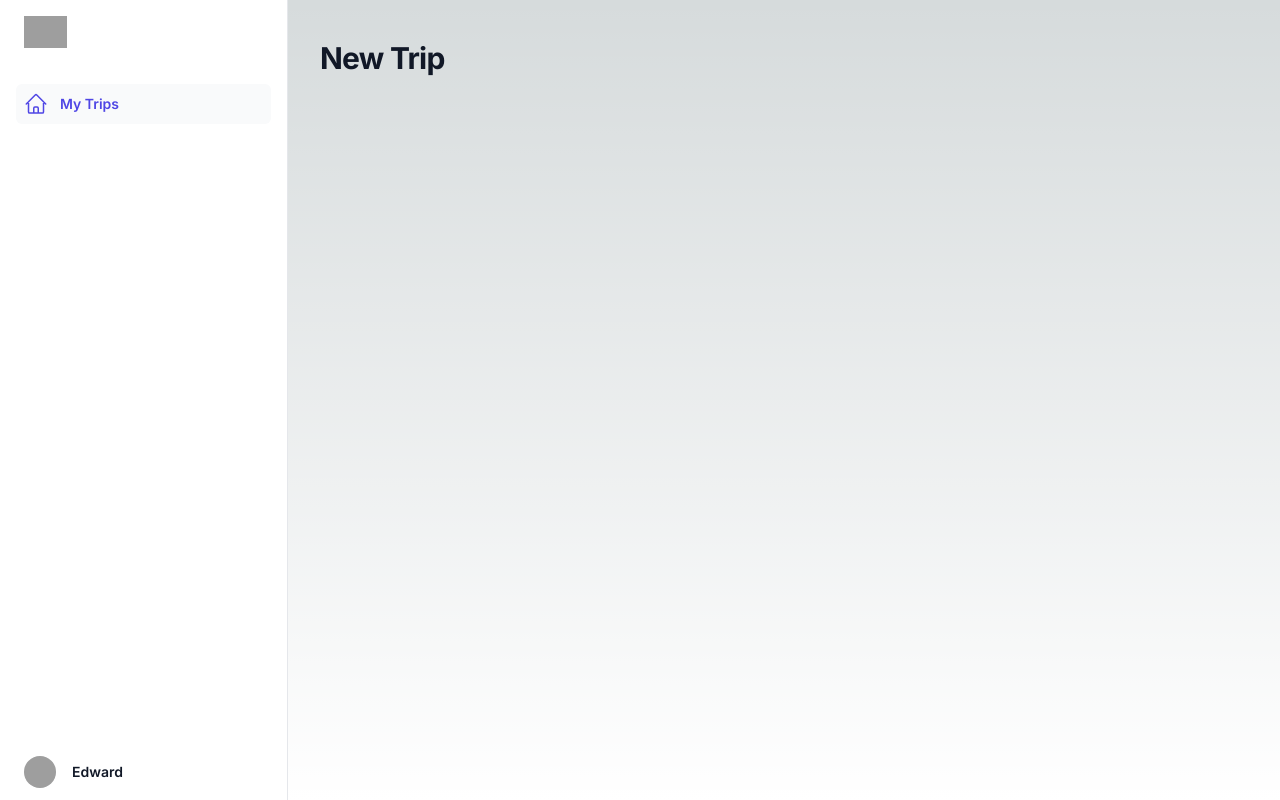
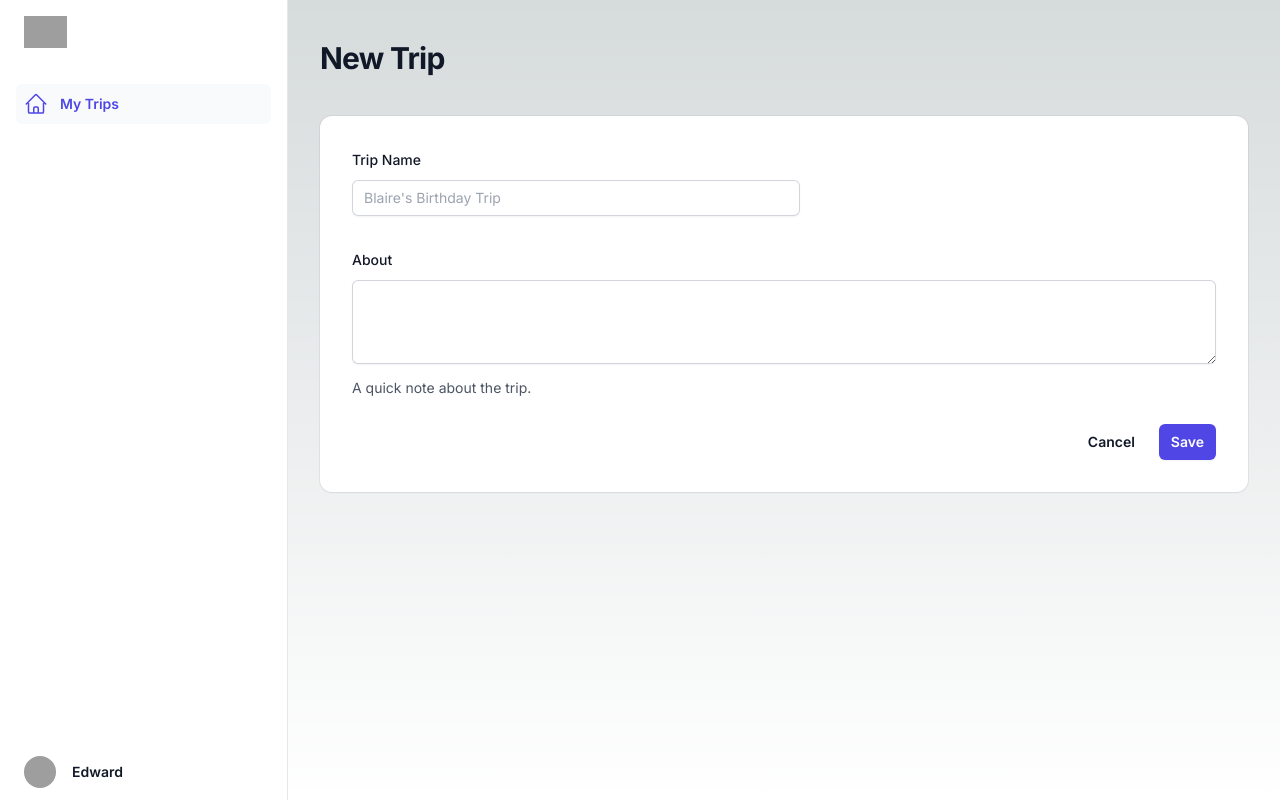
Before and after one commit to dock90/magical-trip-planner, a Next.js app: page /new-trip in a window 1280 px wide. Built offline with nearby package versions, Linux system fonts and the light colour scheme; grey boxes are pictures that could not be loaded.

Commit message:
Setup basic new trip form

```diff
--- a/app/new-trip/page.tsx
+++ b/app/new-trip/page.tsx
@@ -3,13 +3,60 @@
 export default function NewTrip() {
     return (
         <Layout>
-            <div className="md:flex md:items-center md:justify-between">
-                <div className="min-w-0 flex-1">
-                    <h2 className="text-2xl font-bold leading-7 text-gray-900 sm:truncate sm:text-3xl sm:tracking-tight">
-                        New Trip
-                    </h2>
+            <h2 className="text-2xl font-bold leading-7 text-gray-900 sm:truncate sm:text-3xl sm:tracking-tight">
+                New Trip
+            </h2>
+            <form className='bg-white shadow-sm ring-1 ring-gray-900/5 sm:rounded-xl px-4 py-6 sm:p-8 mt-10'>
+                <div className="space-y-12">
+                    <div className="grid grid-cols-1 gap-x-6 gap-y-8 sm:grid-cols-6">
+                        <div className="sm:col-span-4">
+                            <label htmlFor="username" className="block text-sm font-medium leading-6 text-gray-900">
+                                Trip Name
+                            </label>
+                            <div className="mt-2">
+                                <div className="flex rounded-md shadow-sm ring-1 ring-inset ring-gray-300 focus-within:ring-2 focus-within:ring-inset focus-within:ring-indigo-600 sm:max-w-md">
+                                    <input
+                                        type="text"
+                                        name="username"
+                                        id="username"
+                                        autoComplete="username"
+                                        className="block flex-1 border-0 bg-transparent py-1.5 pl-1 text-gray-900 placeholder:text-gray-400 focus:ring-0 sm:text-sm sm:leading-6 pl-3"
+                                        placeholder="Blaire's Birthday Trip"
+                                    />
+                                </div>
+                            </div>
+                        </div>
+
+                        <div className="col-span-full">
+                            <label htmlFor="about" className="block text-sm font-medium leading-6 text-gray-900">
+                                About
+                            </label>
+                            <div className="mt-2">
+                                <textarea
+                                    id="about"
+                                    name="about"
+                                    rows={3}
+                                    className="block w-full rounded-md border-0 py-1.5 text-gray-900 shadow-sm ring-1 ring-inset ring-gray-300 placeholder:text-gray-400 focus:ring-2 focus:ring-inset focus:ring-indigo-600 sm:text-sm sm:leading-6"
+                                    defaultValue={''}
+                                />
+                            </div>
+                            <p className="mt-3 text-sm leading-6 text-gray-600">A quick note about the trip.</p>
+                        </div>
+                    </div>
                 </div>
-            </div>
+
+                <div className="mt-6 flex items-center justify-end gap-x-6">
+                    <button type="button" className="text-sm font-semibold leading-6 text-gray-900">
+                        Cancel
+                    </button>
+                    <button
+                        type="submit"
+                        className="rounded-md bg-indigo-600 px-3 py-2 text-sm font-semibold text-white shadow-sm hover:bg-indigo-500 focus-visible:outline focus-visible:outline-2 focus-visible:outline-offset-2 focus-visible:outline-indigo-600"
+                    >
+                        Save
+                    </button>
+                </div>
+            </form>
         </Layout>
     )
 }
--- a/package.json
+++ b/package.json
@@ -11,6 +11,7 @@
   "dependencies": {
     "@headlessui/react": "^1.7.19",
     "@heroicons/react": "^2.1.3",
+    "@tailwindcss/forms": "^0.5.7",
     "clsx": "^2.1.0",
     "next": "14.2.2",
     "react": "^18",
--- a/tailwind.config.js
+++ /dev/null
@@ -1,12 +0,0 @@
-/** @type {import('tailwindcss').Config} */
-module.exports = {
-  content: [
-    "./app/**/*.{js,ts,jsx,tsx,mdx}",
-    "./pages/**/*.{js,ts,jsx,tsx,mdx}",
-    "./components/**/*.{js,ts,jsx,tsx,mdx}"
-  ],
-  theme: {
-    extend: {},
-  },
-  plugins: [],
-}
--- a/tailwind.config.ts
+++ b/tailwind.config.ts
@@ -6,15 +6,9 @@
     "./components/**/*.{js,ts,jsx,tsx,mdx}",
     "./app/**/*.{js,ts,jsx,tsx,mdx}",
   ],
-  theme: {
-    extend: {
-      backgroundImage: {
-        "gradient-radial": "radial-gradient(var(--tw-gradient-stops))",
-        "gradient-conic":
-          "conic-gradient(from 180deg at 50% 50%, var(--tw-gradient-stops))",
-      },
-    },
-  },
-  plugins: [],
+  theme: {},
+  plugins: [
+    require('@tailwindcss/forms')
+  ],
 };
 export default config;
```
Also changed, not shown: 1 other file (tests, documents, lock files or other folders).
